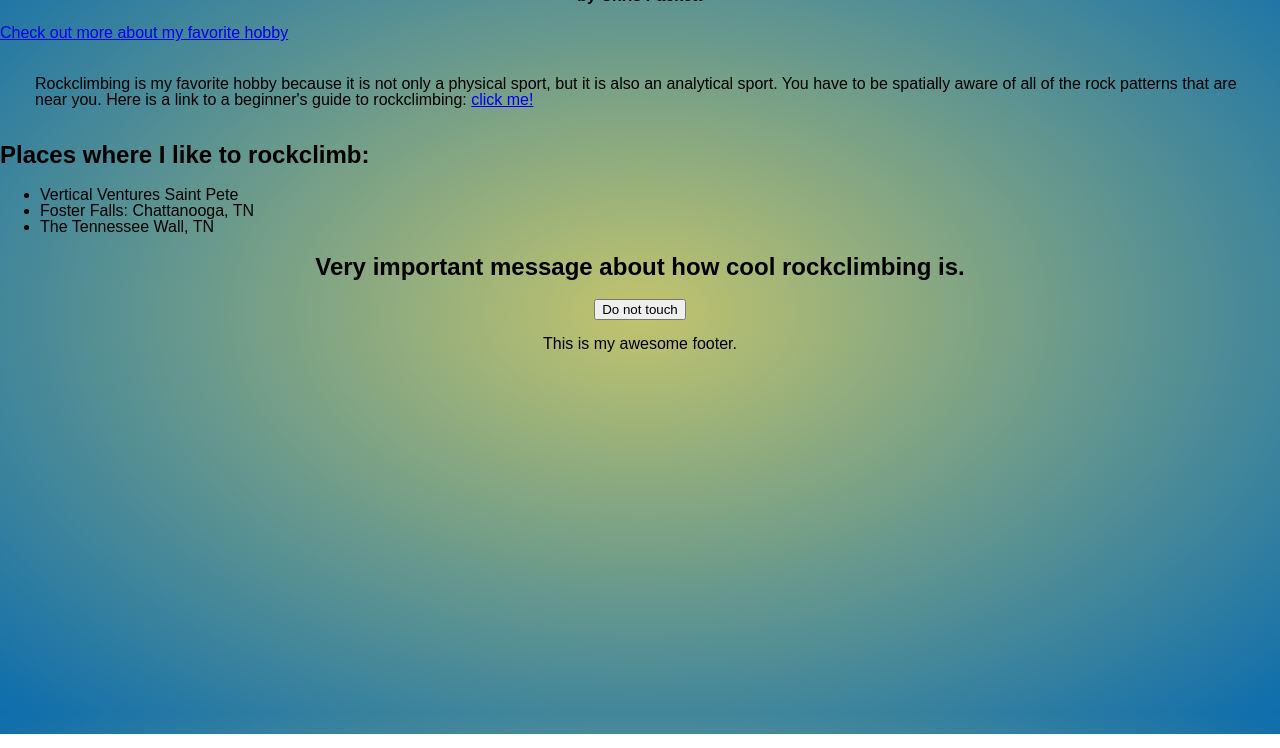
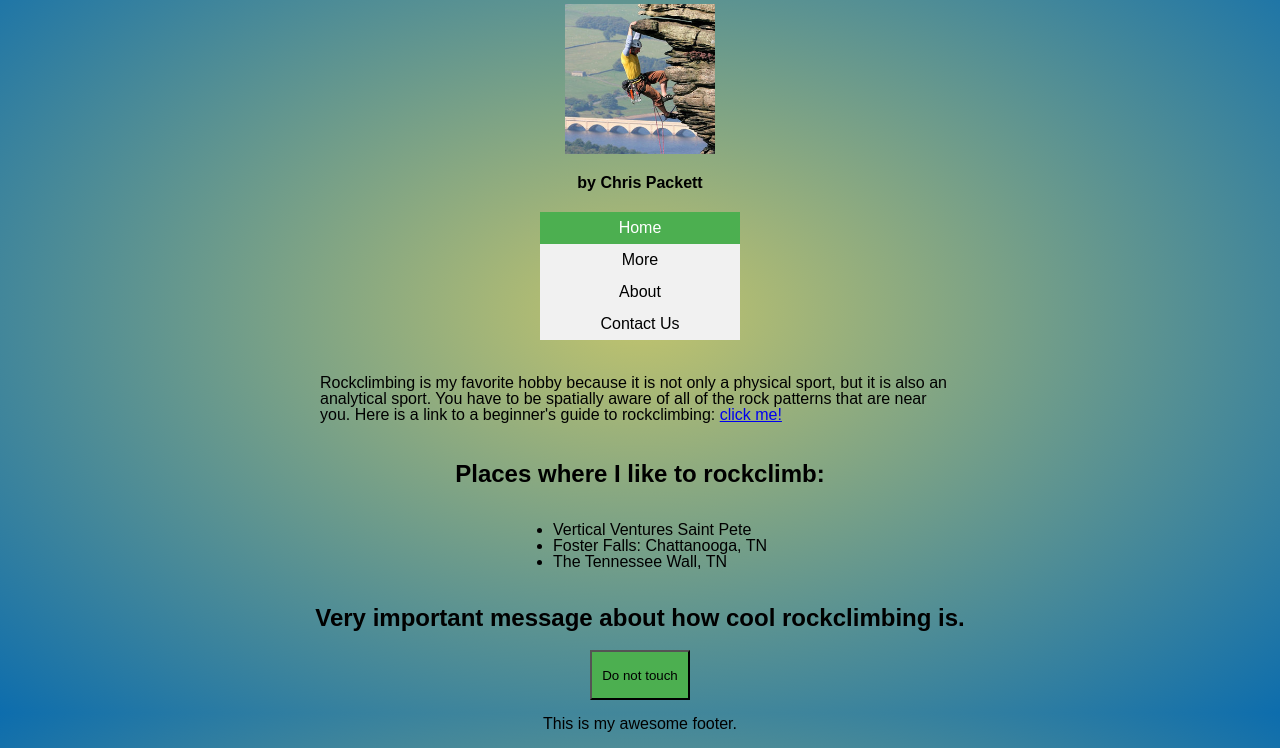
Before and after one commit to chris-packett/rockclimbing-site, a website: page public/index.html in a window 1280 px wide. Shown: the part 87-835 px from the top of the page. Drawn offline with Linux system fonts and the light colour scheme.

Commit message:
Second version. This one has a menu, a second page, and other fun things.

```diff
--- a/public/index.html
+++ b/public/index.html
@@ -3,25 +3,34 @@
   <head lang="en">
     <meta charset="UTF-8">
     <meta name="viewport" content="width=device-width, initial-scale=1">
-    <title>Rockclimbing Site</title>
+    <title>Rockclimbing Site Page 1</title>
     <link rel="stylesheet" href="/screen.css">
   </head>
   <body>
-    <!-- <img src="rock-background-2.jpeg"> -->
+    <br>
     <h1 class="center">Rockclimbing!</h1>
+    <section class="top-format">
+      <img src="Rock_Climbing_CP.jpg" height="150" width="150">
+    </section>
     <h4 class="center">by Chris Packett</h4>
-    <nav>
-      <a href="/rockclimb.html">Check out more about my favorite hobby</a>
+    <nav class="center">
+      <ul id="menu">
+        <li><a class="active" href="#home">Home</a></li>
+        <li><a href="/rockclimb.html">More</a></li>
+        <li><a href="#about">About</a></li>
+        <li><a href="#contactus">Contact Us</a></li>
+      </ul>
+      <!-- <a href="/rockclimb.html">Check out more about my favorite hobby</a> -->
     </nav>
-    <section>
-      <p>Rockclimbing is my favorite hobby because it is not only a physical sport, but it is
+    <section class="places-to-rockclimb-section">
+      <p class="paragraph-center">Rockclimbing is my favorite hobby because it is not only a physical sport, but it is
          also an analytical sport. You have to be spatially aware of all of the rock patterns
          that are near you. Here is a link to a beginner's guide to rockclimbing:
          <a href="https://www.rei.com/learn/expert-advice/getting-started-rock-climbing.html">click me!</a></p>
     </section>
 
-    <section>
-      <h2>Places where I like to rockclimb:</h2>
+    <h2 class="places-to-rockclimb-section">Places where I like to rockclimb:</h2>
+    <section class="places-to-rockclimb-section">
       <ul>
         <li>Vertical Ventures Saint Pete</li>
         <li>Foster Falls: Chattanooga, TN</li>
@@ -30,9 +39,9 @@
     </section>
 
     <section>
-      <h1 id="myHeader">Very important message about how cool rockclimbing is.</h1>
+      <h1 class="center" id="myHeader">Very important message about how cool rockclimbing is.</h1>
       <div style="text-align:center;">
-      <button onclick="displayResult()">Do not touch</button>
+      <button id="button-size" onclick="displayResult()">Do not touch</button>
       </div>
     </section>
 
@@ -42,9 +51,9 @@
     }
     </script>
     <br>
-    <footer>
+    <footer class="center">
       This is my awesome footer.
     </footer>
-
+    <br>
   </body>
 </html>
--- a/public/screen.css
+++ b/public/screen.css
@@ -12,15 +12,55 @@ body {
   font: 16px / 1 sans-serif;
   background-image: radial-gradient(rgb(194, 196, 109), rgb(13, 109, 173));
 }
-h1 {
-  text-align : center;
-}
-h4 {
-  text-align : center;
-}
 p {
   margin : 35px;
 }
-footer {
-  text-align : center;
+nav {
+  display: flex;
+  justify-content: center;
 }
+.places-to-rockclimb-section {
+  display : flex;
+  justify-content: center;
+}
+.center {
+  text-align: center;
+}
+.top-format {
+  display: flex;
+  justify-content: center;
+}
+.new-format {
+  display: flex;
+  justify-content: space-evenly;
+}
+#button-size {
+  height:50px;
+  width:100px;
+  background-color: #4CAF50;
+}
+#menu {
+  list-style-type: none;
+  margin: 0;
+  padding: 0;
+  width: 200px;
+  background-color: #f1f1f1;
+}
+li a {
+  display: block;
+  color: #000;
+  padding: 8px 16px;
+  text-decoration: none;
+}
+li a.active {
+  background-color: #4CAF50;
+  color: white;
+}
+li a:hover:not(.active) {
+  background-color: #555;
+  color: white;
+}
+.paragraph-center {
+  height: 2em;
+  width: 50%;
+}
```
Also changed, not shown: public/rockclimb.html (+29 -11 lines), public/Rock_Climbing_CP.jpg (added), public/indoor.jpeg (added), public/outdoor.jpeg (added), public/rock-background-2.jpg (deleted).
